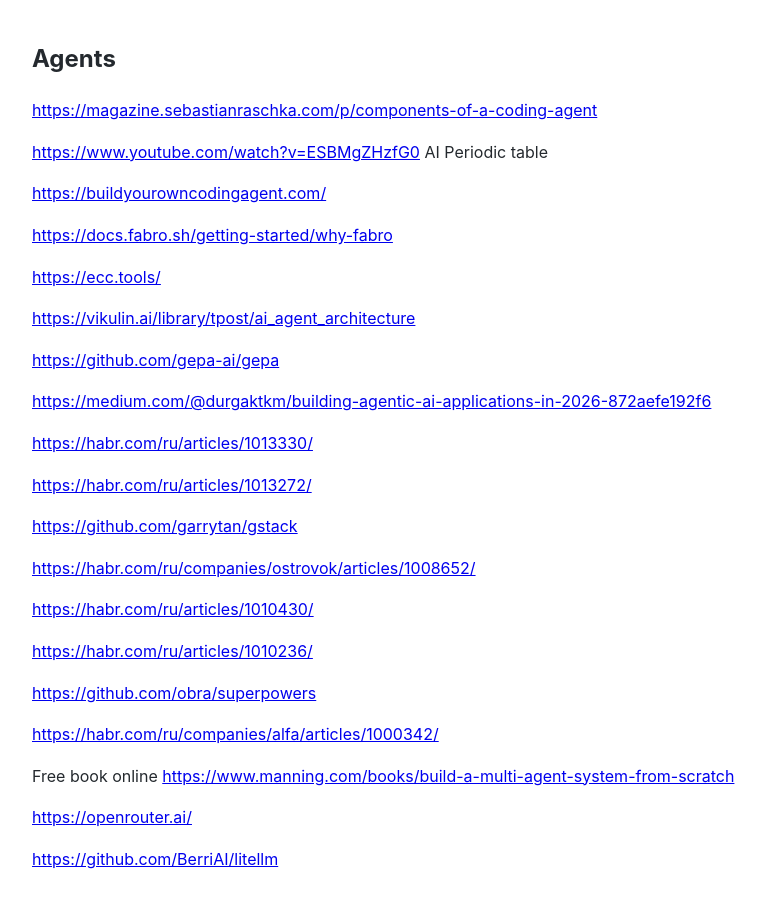
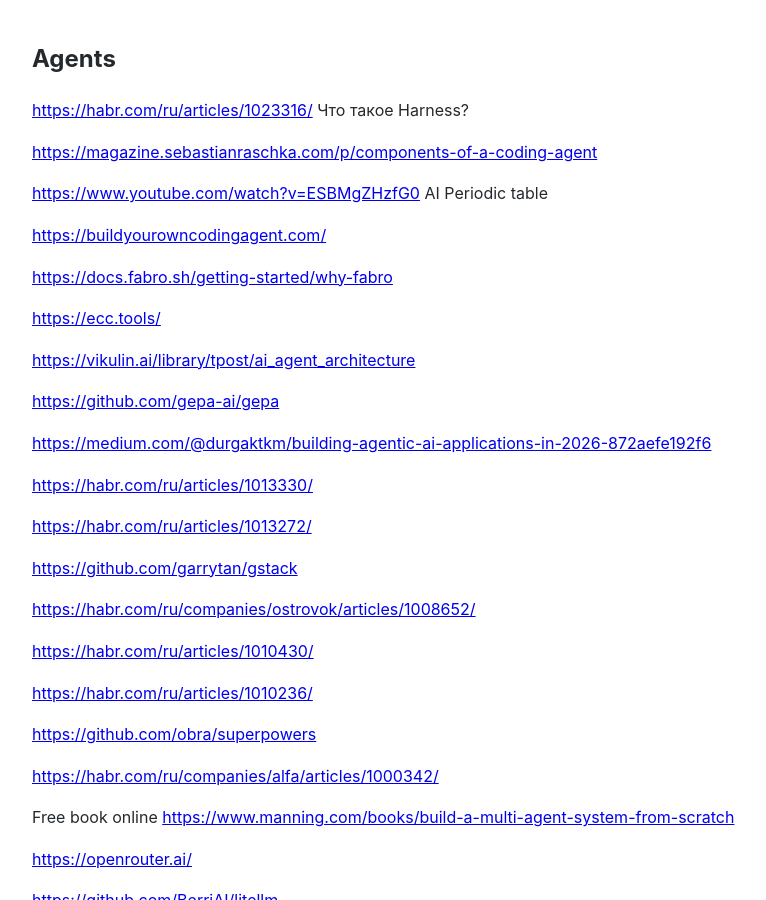
Before and after one commit to Michael-Lubinsky/michael-lubinsky.github.com, a Jekyll site: the page built from ml/agent.md, in a window 1280 px wide and 900 px high. Shown: the whole window, without its empty margins (158-924 px from the left). Built offline with Jekyll 4.4.1, drawn with Linux system fonts in a browser that asks for light colours; our own code applies the rules of GitHub Pages for plain Markdown files.

Commit message:
Update agent.md

```diff
--- a/ml/agent.md
+++ b/ml/agent.md
@@ -1,4 +1,7 @@
 ## Agents
+
+<https://habr.com/ru/articles/1023316/>  Что такое Harness?
+
 
 <https://magazine.sebastianraschka.com/p/components-of-a-coding-agent>
 
```
